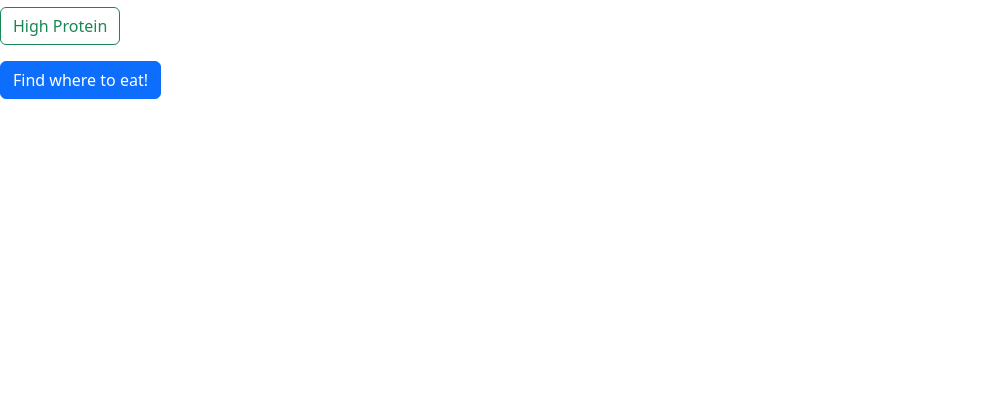
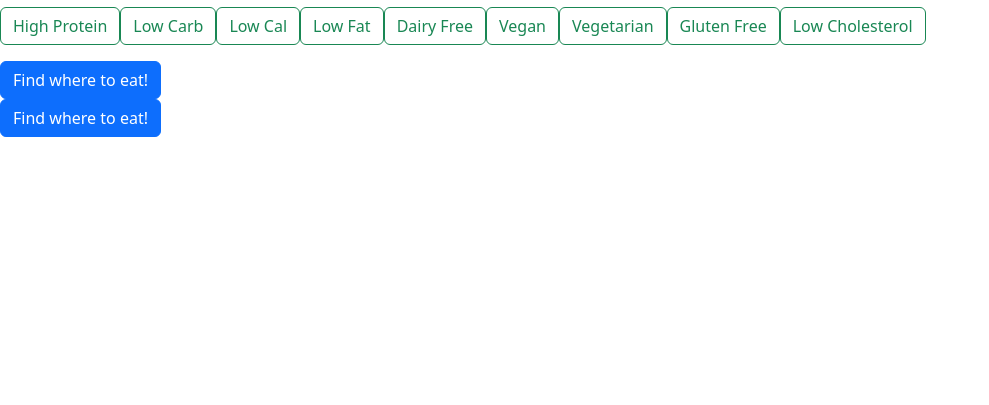
Before and after one commit to adelaidad/info4125-Project, a PHP site: page / in a window 1280 px wide. Shown: the part 395-800 px from the top of the page, without its empty margins (0-989 px from the left). Run offline with PHP 8.4, Linux system fonts and the light colour scheme.

Commit message:
checkbox for nutritioin preferences

```diff
--- a/pages/index.php
+++ b/pages/index.php
@@ -30,10 +30,38 @@
       <input type="checkbox" class="btn-check" id="protein" name="protein" value="1" autocomplete="off">
       <label class="btn btn-outline-success" for="protein">High Protein</label>
 
+      <input type="checkbox" class="btn-check" id="low_carb" name="nutrition[]" value="Low Carb" autocomplete="off">
+      <label class="btn btn-outline-success" for="low_carb">Low Carb</label>
+
+      <input type="checkbox" class="btn-check" id="low_cal" name="nutrition[]" value="Low Cal" autocomplete="off">
+      <label class="btn btn-outline-success" for="low_cal">Low Cal</label>
+
+      <input type="checkbox" class="btn-check" id="low_fat" name="nutrition[]" value="Low Fat" autocomplete="off">
+      <label class="btn btn-outline-success" for="low_fat">Low Fat</label>
+
+      <input type="checkbox" class="btn-check" id="dairy_free" name="nutrition[]" value="Dairy Free" autocomplete="off">
+      <label class="btn btn-outline-success" for="dairy_free">Dairy Free</label>
+
+      <input type="checkbox" class="btn-check" id="vegan" name="nutrition[]" value="Vegan" autocomplete="off">
+      <label class="btn btn-outline-success" for="vegan">Vegan</label>
+
+      <input type="checkbox" class="btn-check" id="vegetarian" name="nutrition[]" value="Vegetarian" autocomplete="off">
+      <label class="btn btn-outline-success" for="vegetarian">Vegetarian</label>
+
+      <input type="checkbox" class="btn-check" id="gluten_free" name="nutrition[]" value="Gluten Free" autocomplete="off">
+      <label class="btn btn-outline-success" for="gluten_free">Gluten Free</label>
+
+      <input type="checkbox" class="btn-check" id="low_cholesterol" name="nutrition[]" value="Low Cholesterol" autocomplete="off">
+      <label class="btn btn-outline-success" for="low_cholesterol">Low Cholesterol</label>
+  </div>
+
+  <input id="set_goals" type="submit" value="Find where to eat!" class="btn btn-primary submit" />
+</form>
+
 
       <!-- Add more checkboxes as needed -->
       <!--  (High protein, Low Carb, Low Cal, Low Fat, Dairy Free, Vegan, Vegetarian, Gluten Free, low chlosterol...etc ) -->
-    </div>
+  </div>
 
     <input id="set_goals" type="submit" value="Find where to eat!" class="btn btn-primary submit" />
   </form>
```
